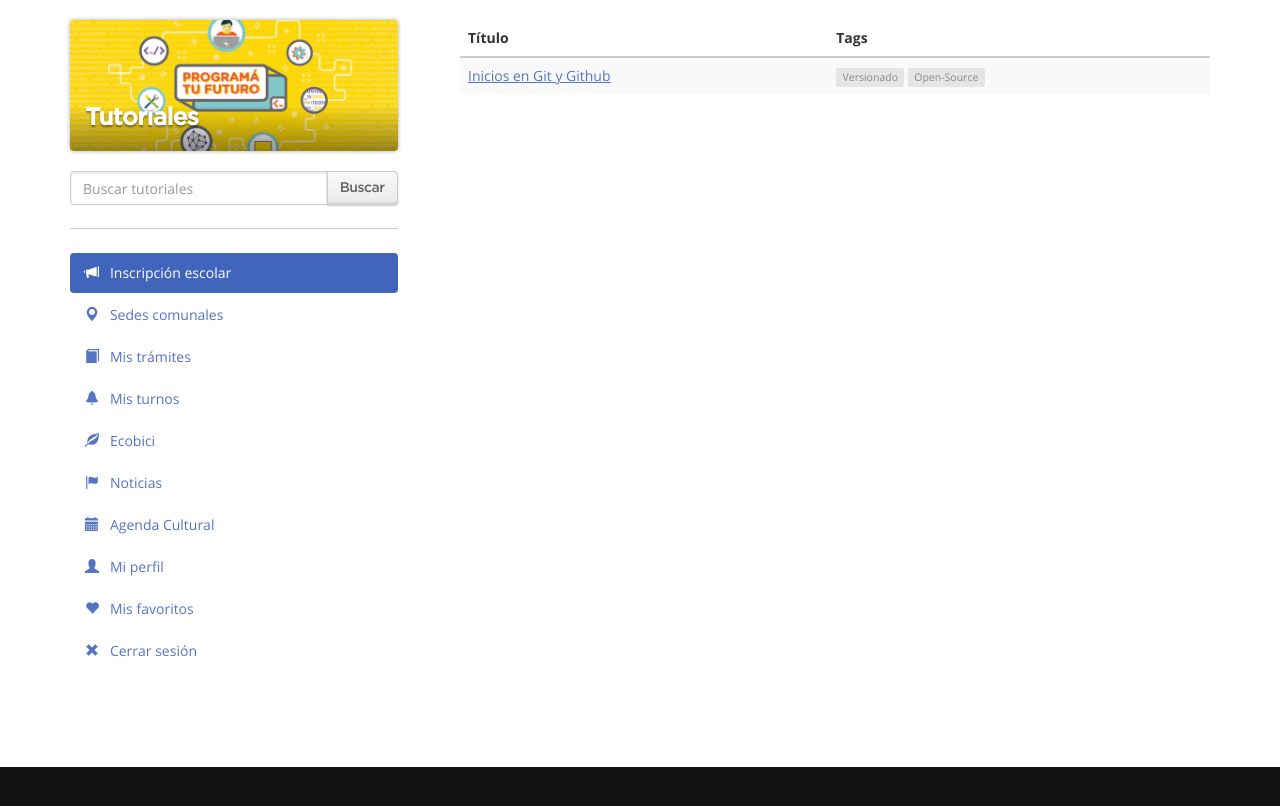
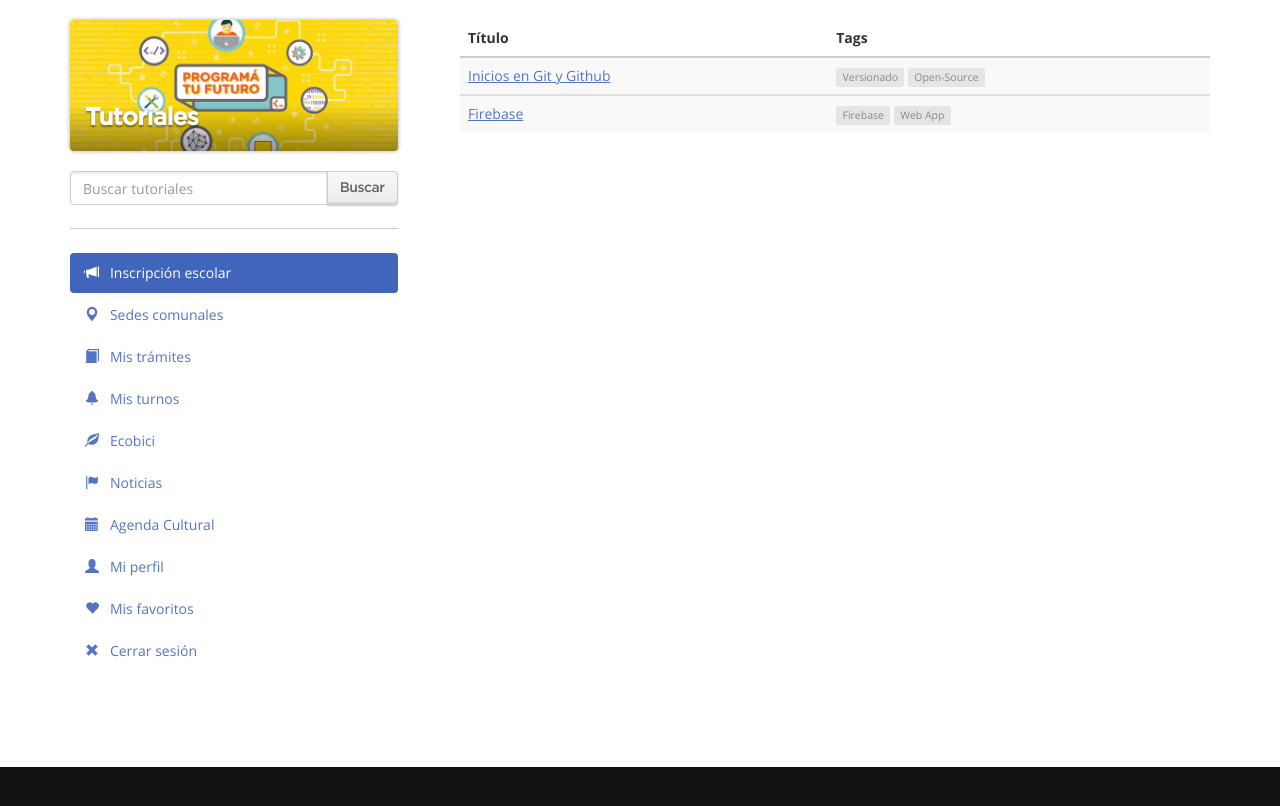
Before and after one commit to ptf-houssay/ptf-houssay, a plain HTML site: page tutoriales/landing-tutoriales.html in a window 1280 px wide. Drawn offline with Linux system fonts and the light colour scheme; files whose address does not match are found by name.

Commit message:
link firebase

```diff
--- a/tutoriales/landing-tutoriales.html
+++ b/tutoriales/landing-tutoriales.html
@@ -44,6 +44,15 @@
                       <td>
                         <span class="label label-default">Versionado</span>
                         <span class="label label-default">Open-Source</span>
+                      </td>
+                    </tr>
+                  </tbody>
+                  <tbody>
+                    <tr>
+                      <td><a href="http://github.com/ptf-houssay/firebase-database" target="_blank">Firebase</a></td>
+                      <td>
+                        <span class="label label-default">Firebase</span>
+                        <span class="label label-default">Web App</span>
                       </td>
                     </tr>
                   </tbody>
```
Also changed, not shown: ejemplos/landing-ejemplos.html (+3 -2 lines).
